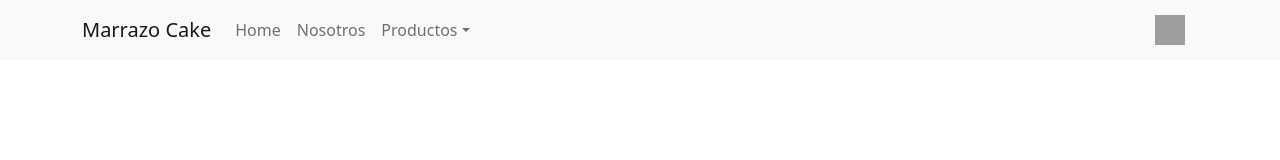
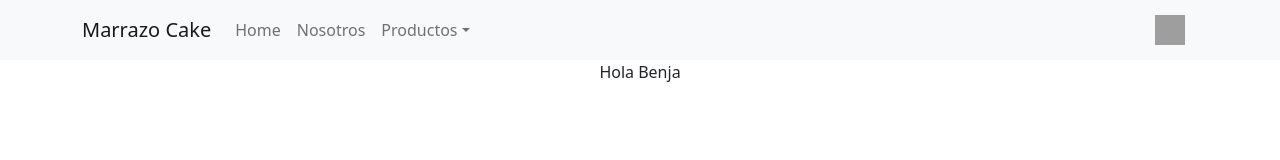
Before and after one commit to SLampropulos/negocio_app_react, a React (Create React App) app: page / in a window 1280 px wide. Shown: the top 160 px of the page. Built offline with nearby package versions, Linux system fonts and the light colour scheme; grey boxes are pictures that could not be loaded.

Commit message:
agrego propiedad greeting a itemListConteiner

```diff
--- a/src/App.js
+++ b/src/App.js
@@ -1,12 +1,13 @@
 import './App.css';
-import NavBar from './components/NavBar/NavBar'
+import NavBar from './components/NavBar/NavBar';
+import ItemListConteiner from './components/ItemListConteiner/ItemListConteiner';
 import 'bootstrap/dist/css/bootstrap.min.css';
 
 function App() {
   return (
     <div className="App">
       <NavBar />
-
+      <ItemListConteiner  greeting="Benja"/>
     </div>
   );
 }
--- /dev/null
+++ b/src/components/ItemListConteiner/ItemListConteiner.jsx
@@ -0,0 +1,11 @@
+import React from 'react'
+
+function ItemListConteiner(prop) {
+    return (
+        <div>
+            <p>Hola {prop.greeting}</p>
+        </div>
+    )
+}
+
+export default ItemListConteiner
```
